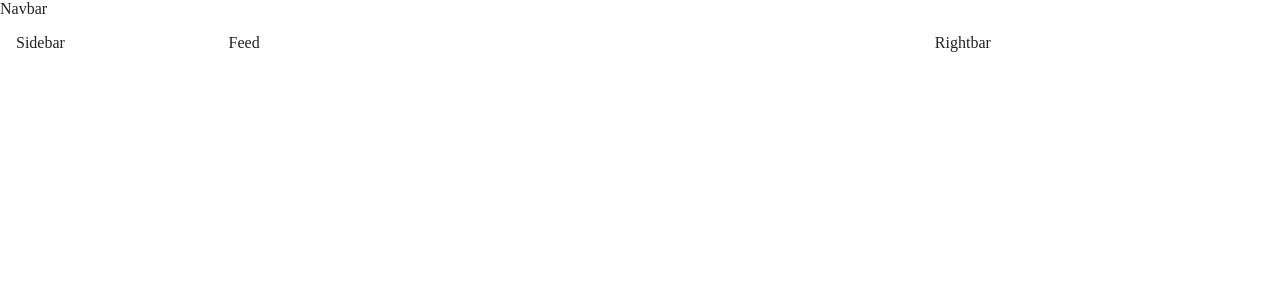
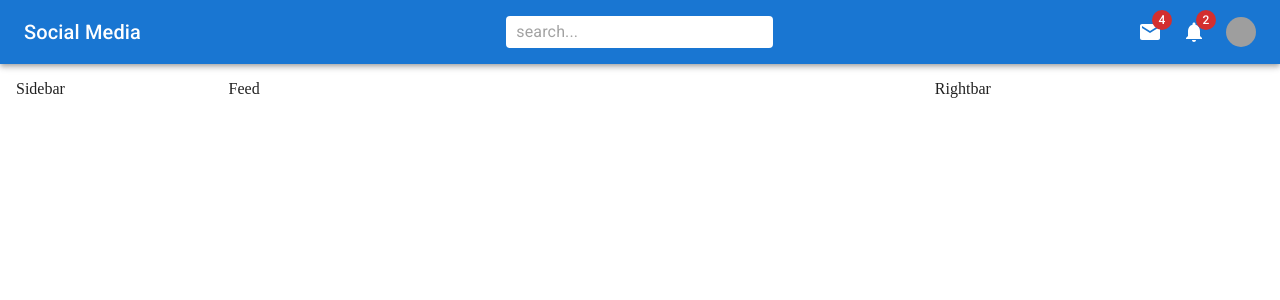
Before and after one commit to AnwarHossainSR/material-ui-social-media, a React (Create React App) app: page / in a window 1280 px wide. Shown: the top 300 px of the page. Built offline with nearby package versions, Linux system fonts and the light colour scheme; grey boxes are pictures that could not be loaded.

Commit message:
Navbar design

```diff
--- a/src/components/Navbar.jsx
+++ b/src/components/Navbar.jsx
@@ -1,9 +1,60 @@
-import React from 'react'
+import { Mail, Notifications } from "@mui/icons-material";
+import MenuIcon from "@mui/icons-material/Menu";
+import {
+  AppBar,
+  Avatar,
+  Badge,
+  Box,
+  InputBase,
+  styled,
+  Toolbar,
+  Typography,
+} from "@mui/material";
 
 const Navbar = () => {
+  const StyledToolbar = styled(Toolbar)({
+    display: "flex",
+    justifyContent: "space-between",
+  });
+  const Search = styled("div")(({ theme }) => ({
+    backgroundColor: "white",
+    padding: "0 10px",
+    borderRadius: theme.shape.borderRadius,
+    width: "20%",
+  }));
+  const Icons = styled(Box)(({ theme }) => ({
+    display: "none",
+    alignItems: "center",
+    gap: "20px",
+    [theme.breakpoints.up("sm")]: {
+      display: "flex",
+    },
+  }));
   return (
-    <div>Navbar</div>
-  )
-}
+    <AppBar position="sticky">
+      <StyledToolbar>
+        <Typography variant="h6" sx={{ display: { xs: "none", sm: "block" } }}>
+          Social Media
+        </Typography>
+        <MenuIcon sx={{ display: { xs: "block", sm: "none" } }} />
+        <Search>
+          <InputBase placeholder="search..." />
+        </Search>
+        <Icons>
+          <Badge badgeContent={4} color="error">
+            <Mail />
+          </Badge>
+          <Badge badgeContent={2} color="error">
+            <Notifications />
+          </Badge>
+          <Avatar
+            sx={{ width: 30, height: 30 }}
+            src="https://images.pexels.com/photos/846741/pexels-photo-846741.jpeg?auto=compress&cs=tinysrgb&w=1260&h=750&dpr=2"
+          />
+        </Icons>
+      </StyledToolbar>
+    </AppBar>
+  );
+};
 
-export default Navbar
+export default Navbar;
```
